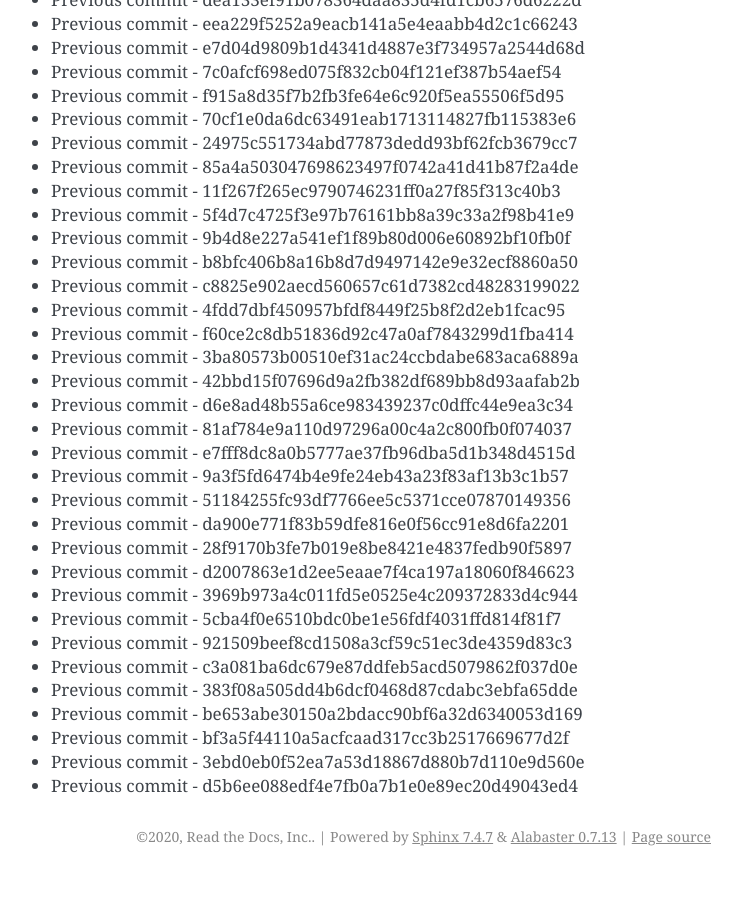
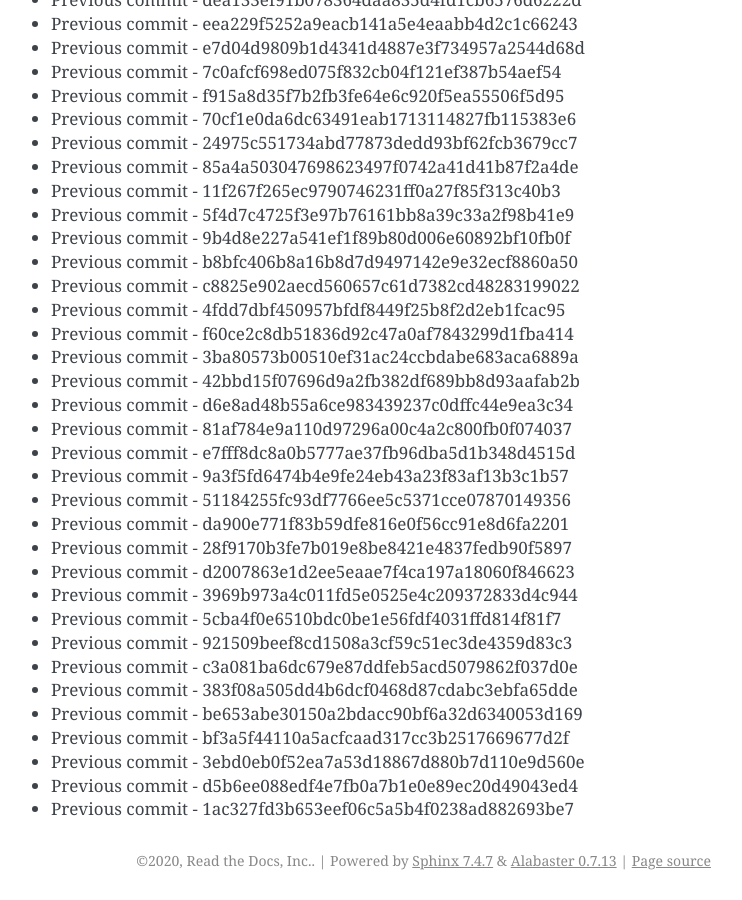
Before and after one commit to readthedocs/rtd-git-stresstest, a Sphinx documentation site: the page built from docs/updates.rst, in a window 1280 px wide and 900 px high, scrolled down 99317 px. Shown: the whole window, without its empty margins (399-1141 px from the left). Built offline with Sphinx 7.4.7, drawn with Linux system fonts in a browser that asks for light colours; before the commit the page ends 100193 px from its top, so only the background shows below that.

Commit message:
Generating commit from previous: 1ac327fd3b653eef06c5a5b4f0238ad882693be7

```diff
--- a/docs/updates.rst
+++ b/docs/updates.rst
@@ -4205,3 +4205,4 @@ It can be tested for any performance characteristics.
 * Previous commit - bf3a5f44110a5acfcaad317cc3b2517669677d2f
 * Previous commit - 3ebd0eb0f52ea7a53d18867d880b7d110e9d560e
 * Previous commit - d5b6ee088edf4e7fb0a7b1e0e89ec20d49043ed4
+* Previous commit - 1ac327fd3b653eef06c5a5b4f0238ad882693be7
```
